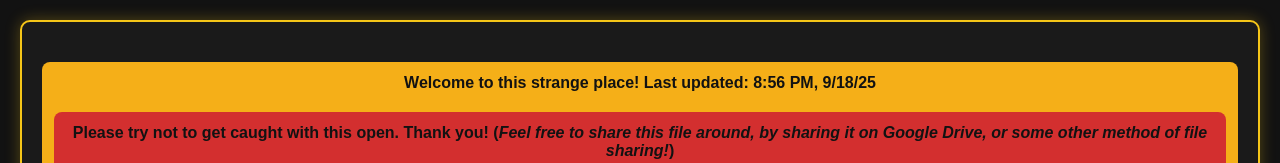
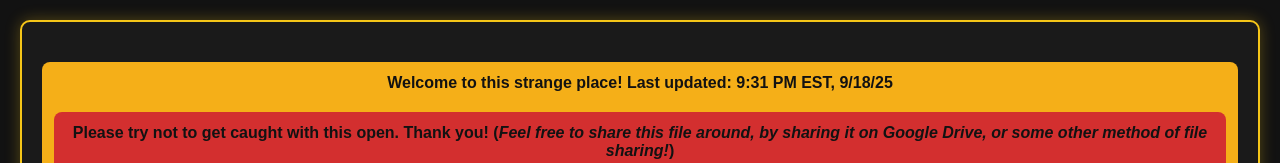
Before and after one commit to E3LightC/html_thing, a plain HTML site: page index.html in a window 1280 px wide. Shown: the top 163 px of the page. Drawn offline with Linux system fonts and the light colour scheme.

Commit message:
Update index.html

```diff
--- a/index.html
+++ b/index.html
@@ -243,7 +243,7 @@
     <body>
         <div class="container">
             <div class="information">
-                Welcome to this strange place! <b>Last updated: 8:56 PM, 9/18/25</b>
+                Welcome to this strange place! <b>Last updated: 9:31 PM EST, 9/18/25</b>
                 <div class="warning">
                     Please try not to get caught with this open. Thank you!
                     (<i>Feel free to share this file around, by sharing it on Google Drive, or some other method of file sharing!</i>)
```
